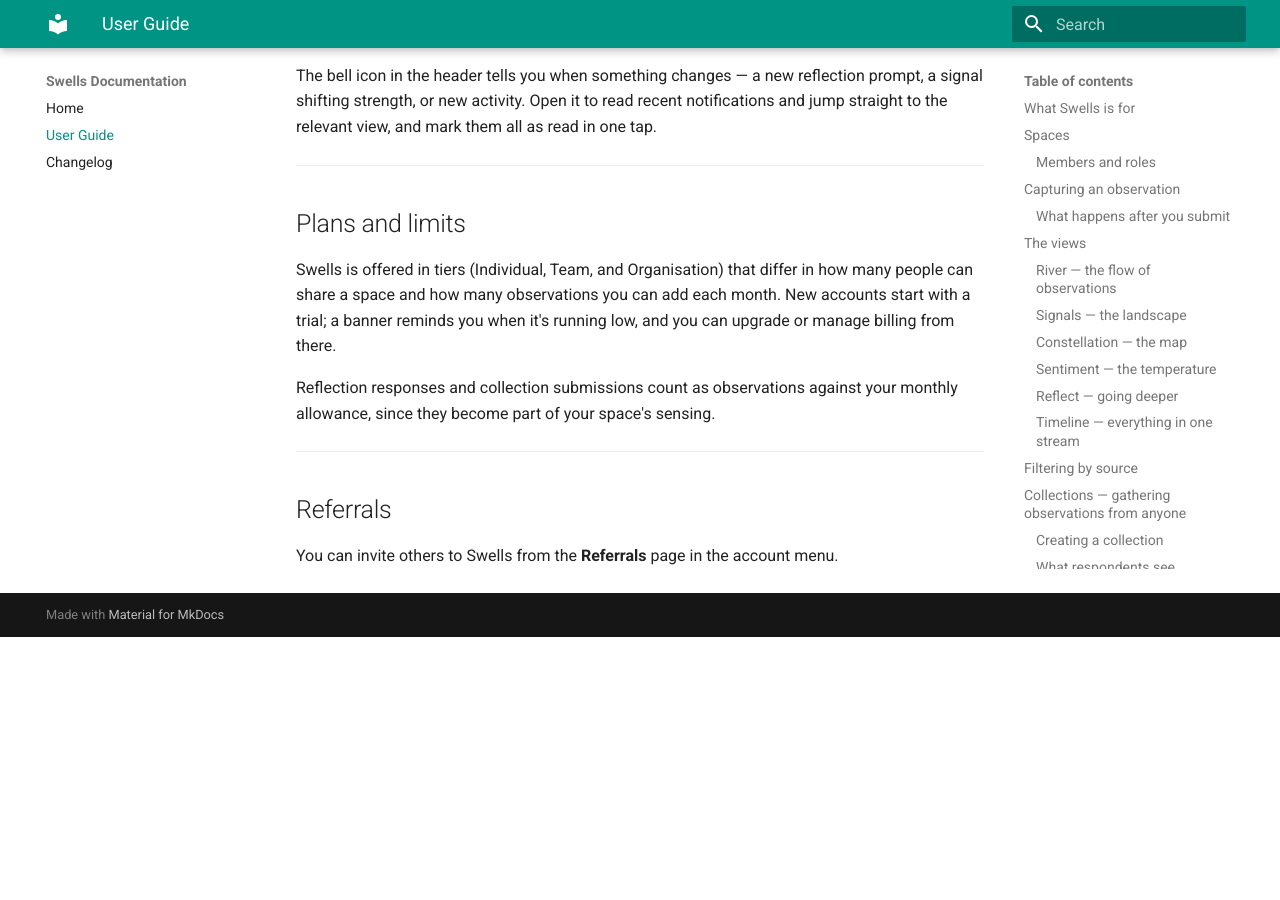
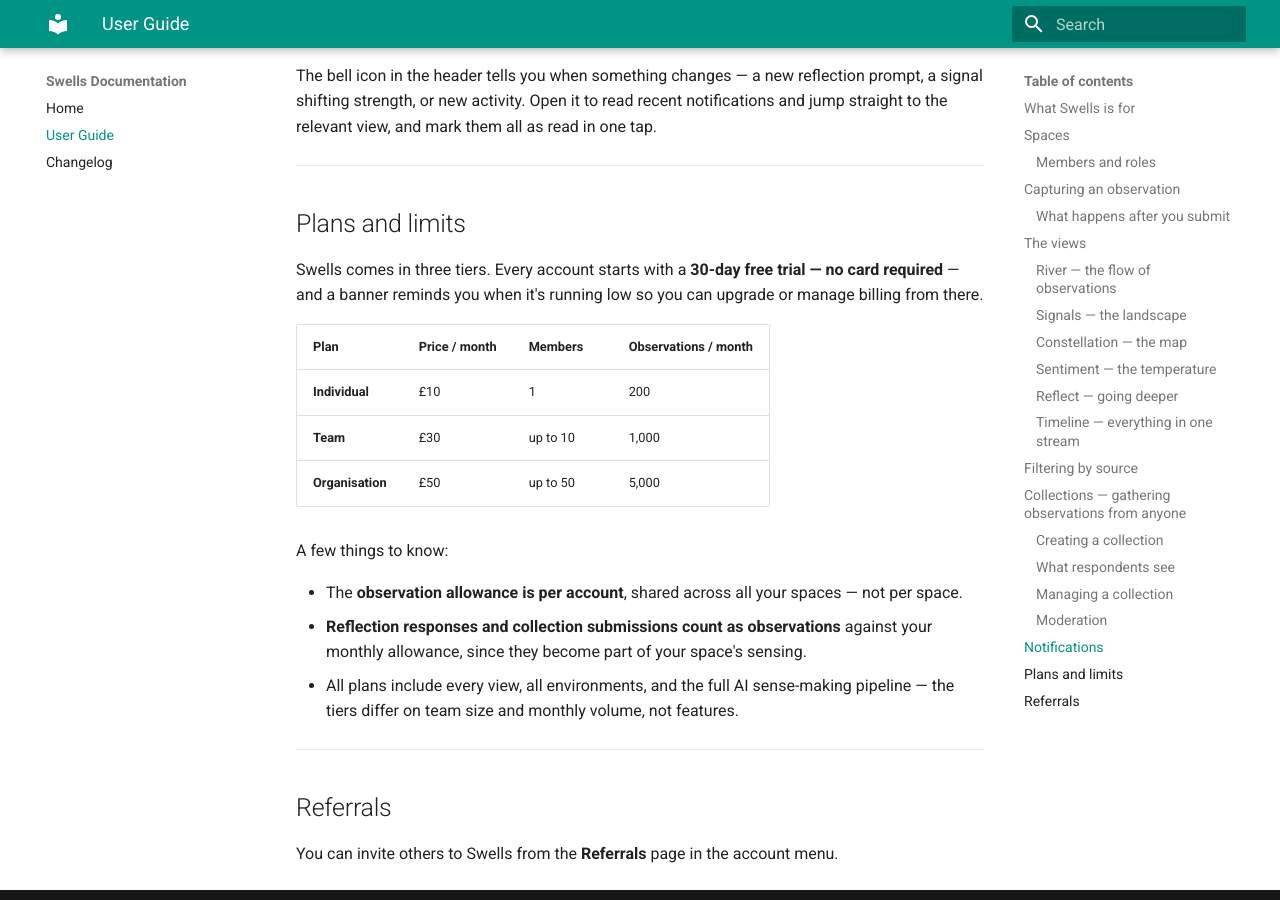
Before and after one commit to tomcwxyz/undercurrent, an MkDocs documentation site: the page built from docs/user-guide.md, in a window 1280 px wide and 900 px high, scrolled down 5367 px. Built offline with MkDocs 1.6.1 and Material for MkDocs 9.7.7, drawn with Linux system fonts in a browser that asks for light colours; before the commit the page ends 6004 px from its top, so only the background shows below that.

Commit message:
docs: add pricing (£10/£30/£50) and per-account allowance
User guide Plans table now lists prices + limits; changelog notes published pricing and the per-account observation allowance.

```diff
--- a/docs/user-guide.md
+++ b/docs/user-guide.md
@@ -230,13 +230,24 @@
 
 ## Plans and limits
 
-Swells is offered in tiers (Individual, Team, and Organisation) that differ in
-how many people can share a space and how many observations you can add each
-month. New accounts start with a trial; a banner reminds you when it's running
-low, and you can upgrade or manage billing from there.
+Swells comes in three tiers. Every account starts with a **30-day free trial —
+no card required** — and a banner reminds you when it's running low so you can
+upgrade or manage billing from there.
 
-Reflection responses and collection submissions count as observations against
-your monthly allowance, since they become part of your space's sensing.
+| Plan | Price / month | Members | Observations / month |
+|------|---------------|---------|----------------------|
+| **Individual** | £10 | 1 | 200 |
+| **Team** | £30 | up to 10 | 1,000 |
+| **Organisation** | £50 | up to 50 | 5,000 |
+
+A few things to know:
+
+- The **observation allowance is per account**, shared across all your spaces —
+  not per space.
+- **Reflection responses and collection submissions count as observations**
+  against your monthly allowance, since they become part of your space's sensing.
+- All plans include every view, all environments, and the full AI sense-making
+  pipeline — the tiers differ on team size and monthly volume, not features.
 
 ---
 
```
Also changed, not shown: docs/changelog.md (+5 -0 lines), docs/.docs-state.json.
